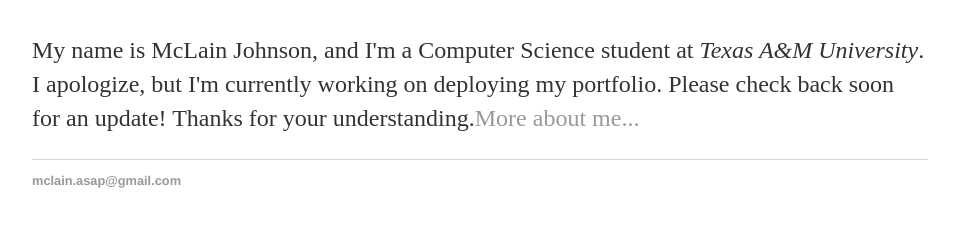
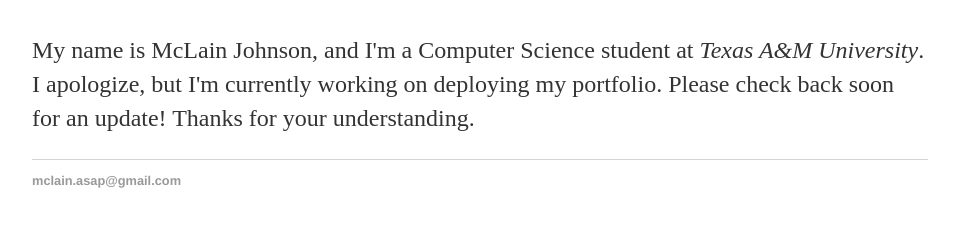
Before and after one commit to mclainj/mclainj.github.io, a Jekyll site: the page built from index.html, in a window 1280 px wide. Shown: the part 233-460 px from the top of the page, without its empty margins (160-1114 px from the left). Built offline with Jekyll 4.4.1, drawn with Linux system fonts in a browser that asks for light colours.

Commit message:
Update index.html

```diff
--- a/index.html
+++ b/index.html
@@ -12,5 +12,5 @@
 			</li>
 	</ul></li>
 	</ul>
-	<p>My name is McLain Johnson, and I'm a Computer Science student at <em>Texas A&M University</em>. I apologize, but I'm currently working on deploying my portfolio. Please check back soon for an update! Thanks for your understanding.<a href="/about">More about me...</a></p>
+	<p>My name is McLain Johnson, and I'm a Computer Science student at <em>Texas A&M University</em>. I apologize, but I'm currently working on deploying my portfolio. Please check back soon for an update! Thanks for your understanding.</p>
 </div><!-- /.blurb -->
```
